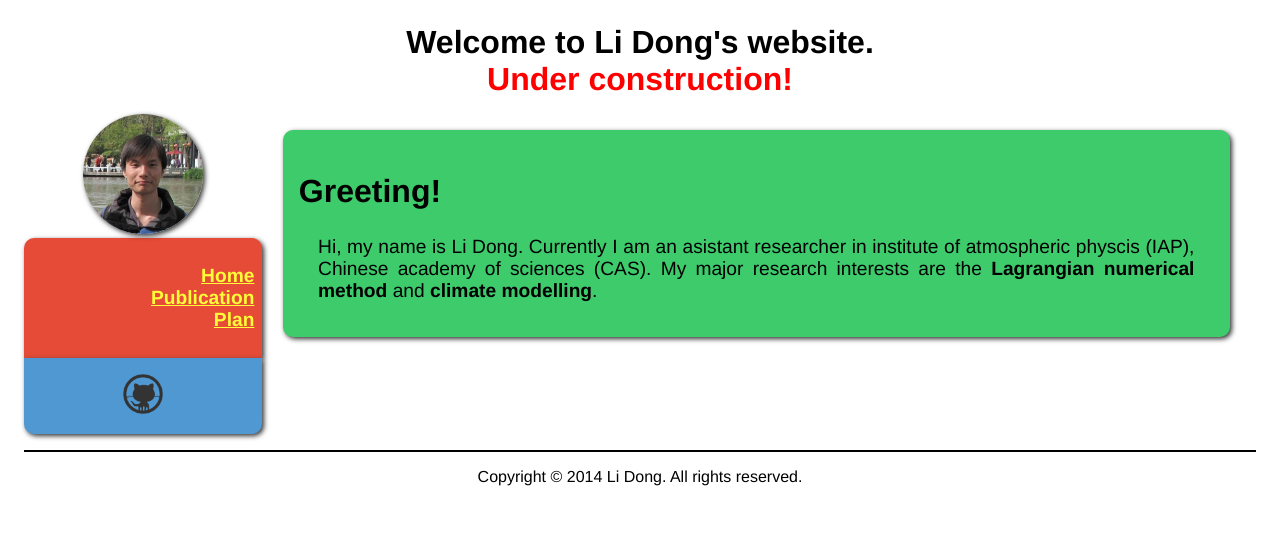
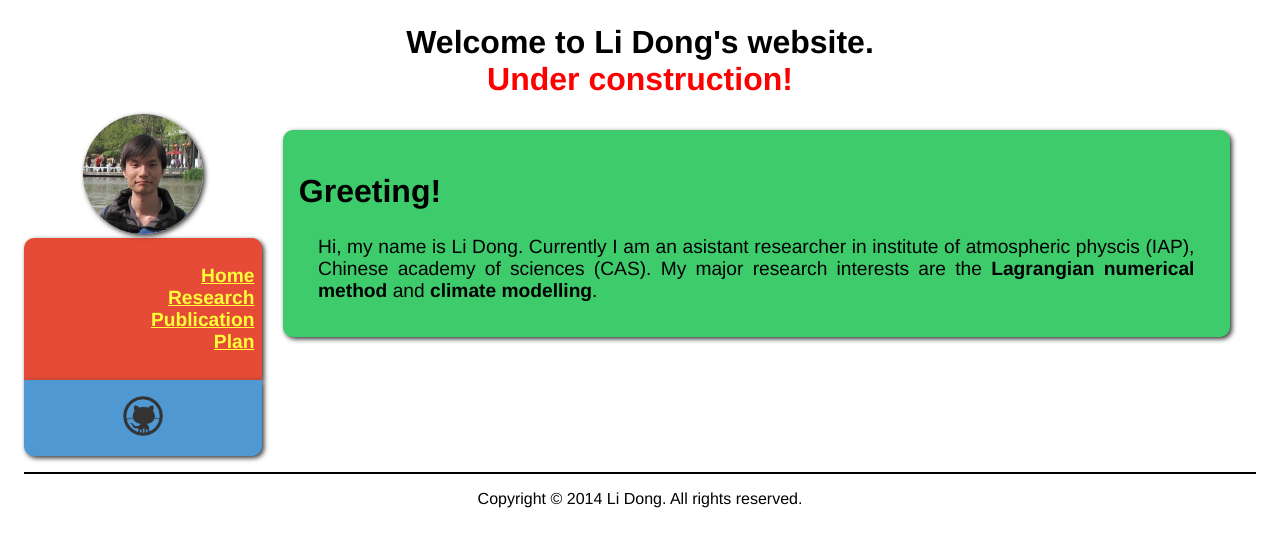
Before and after one commit to dongli/dongli, a Jekyll site: the page built from index.html, in a window 1280 px wide. Shown: the top 547 px of the page. Built offline with Jekyll 4.4.1, drawn with Linux system fonts in a browser that asks for light colours; Markdown is read by kramdown in place of the engine named in the settings.

Commit message:
Forget add research nav link

```diff
--- a/_config.yml
+++ b/_config.yml
@@ -3,8 +3,10 @@ markdown: redcarpet
 pygments: true
 navigation:
  - title: Home
-   url: /index.html
+   url: index.html
+ - title: Research
+   url: research.html
  - title: Publication
-   url: /publication.html
+   url: publication.html
  - title: Plan
-   url: /plan.html
+   url: plan.html
```
